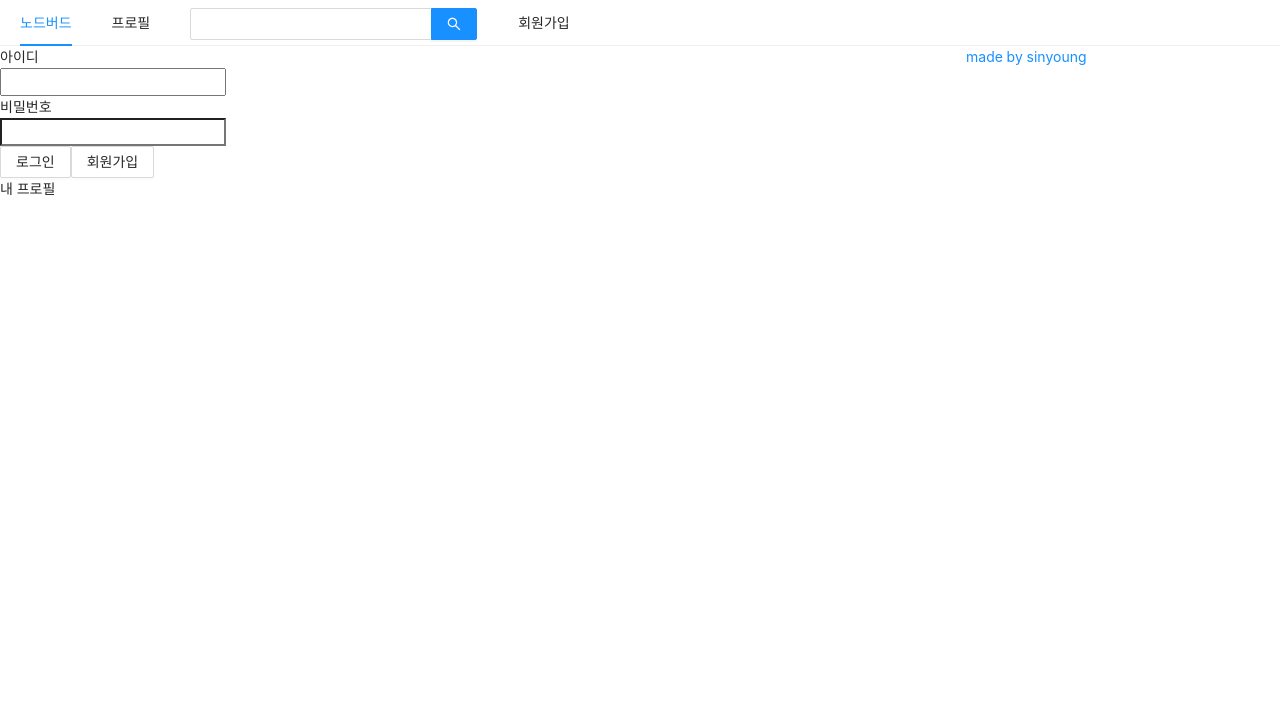
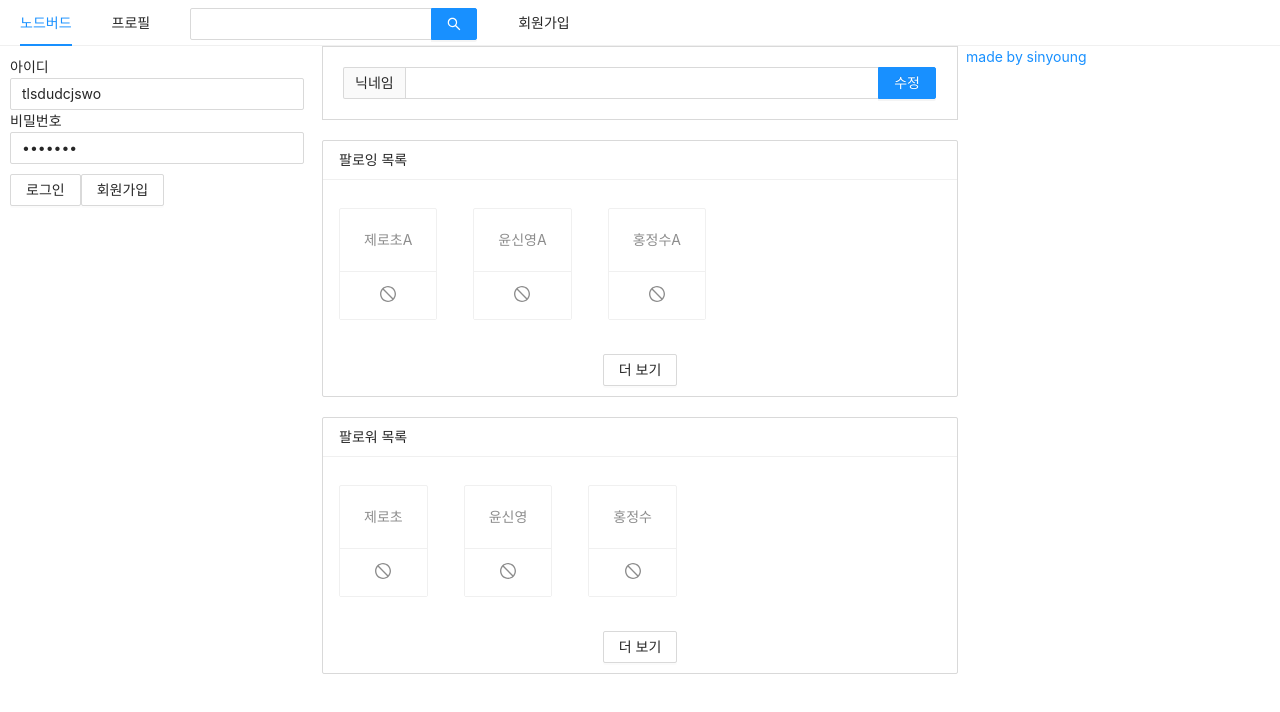
Before and after one commit to yenow/NodeBird-Lecture, a Next.js app: page /profile in a window 1280 px wide. Shown: the top 712 px of the page. Built offline with nearby package versions, Linux system fonts and the light colour scheme.

Commit message:
profile page

```diff
--- a/components/AppLayout.js
+++ b/components/AppLayout.js
@@ -2,6 +2,7 @@ import React, { useState } from "react";
 import propTypes from "prop-types";
 import Link from "next/link";
 import { Menu, Input, Row, Col } from "antd"; // Row, Col  :  반응형 UI를 지원
+import styled from "styled-components";
 import UserProfile from "../components/UserProfile";
 import LoginForm from "../components/LoginForm";
 
@@ -14,6 +15,11 @@ UI 설계 원칙
 /*
 특정 컴포넌트끼리 공통인 부분은 AppLayout.js처럼 레이아웃 파일을 만들어서 개별컴포넌트를 감싸는 방향으로
 */
+
+const SearchInput = styled(Input.Search)`
+  vertical-align: middle;
+`;
+
 const AppLayout = ({ children }) => {
   const [isLoggedIn, setIsLoggedIn] = useState(false);
 
@@ -32,10 +38,7 @@ const AppLayout = ({ children }) => {
             </Link>
           </Menu.Item>
           <Menu.Item>
-            <Input.Search
-              enterButton
-              style={{ verticalAlign: "middle" }}
-            ></Input.Search>
+            <SearchInput enterButton></SearchInput>
           </Menu.Item>
           <Menu.Item>
             <Link href="/signup">
@@ -43,12 +46,19 @@ const AppLayout = ({ children }) => {
             </Link>
           </Menu.Item>
         </Menu>
+
         <Row gutter={8}>
           {/* gutter = Col사이의 간격 */}
           <Col xs={24} md={6}>
-            {isLoggedIn ? <UserProfile /> : <LoginForm />}
+            {isLoggedIn ? (
+              <UserProfile setIsLoggedIn={setIsLoggedIn} />
+            ) : (
+              <LoginForm setIsLoggedIn={setIsLoggedIn} />
+            )}
           </Col>
-          <Col xs={24} md={12}></Col>
+          <Col xs={24} md={12}>
+            {children}
+          </Col>
           <Col xs={24} md={6}>
             <a
               href="https://github.com/yenow"
@@ -60,7 +70,6 @@ const AppLayout = ({ children }) => {
           </Col>
         </Row>
       </div>
-      {children}
     </div>
   );
 };
--- /dev/null
+++ b/components/FollowList.js
@@ -0,0 +1,33 @@
+import React from "react";
+import { Card, List, Button } from "antd";
+import { StopOutlined } from "@ant-design/icons";
+import PropTypes from "prop-types";
+
+function FollowList({ header, data }) {
+  return (
+    <List
+      style={{ marginBottom: 20 }}
+      grid={{ gutter: 4, xs: 2, md: 3 }}
+      size="small"
+      header={<div>{header}</div>}
+      loadMore={
+        <div style={{ textAlign: "center", margin: "10px 0" }}>
+          <Button>더 보기</Button>
+        </div>
+      }
+      bordered
+      dataSource={data}
+      renderItem={(item) => (
+        <List.Item style={{ marginTop: "20px" }}>
+          <Card actions={[<StopOutlined key="stop" />]}>
+            <Card.Meta description={item.nickname} />
+          </Card>
+        </List.Item>
+      )}
+    ></List>
+  );
+}
+
+FollowList.propTypes = {};
+
+export default FollowList;
--- a/components/LoginForm.js
+++ b/components/LoginForm.js
@@ -1,10 +1,24 @@
-import React, { useState, useCallback } from "react";
-import { Button, Form } from "antd";
+import React, { useState, useCallback, useMemo } from "react";
+import { Input, Button, Form } from "antd";
 import Link from "next/link";
+import styled from "styled-components"; // 스타일 컴포넌트?
 
-const LoginForm = () => {
-  const [id, setId] = useState("");
-  const [password, setPassword] = useState("");
+const ButtonWrapper = styled.div`
+  margin-top: 10px;
+`; // 여기 안에는 css적듯이 적으면 된다
+
+/*
+함수형 컴포넌트가 리렌더링 될때
+함수가 다시 실행되지만, return 부분에서 다시 다 그리는것이 아니라, 바뀐부분만 리렌더링한다.
+*/
+
+const FormWrapper = styled(Form)`
+  padding: 10px;
+`;
+
+const LoginForm = ({ setIsLoggedIn }) => {
+  const [id, setId] = useState("tlsdudcjswo");
+  const [password, setPassword] = useState("ysy5089");
 
   const onChangeId = useCallback((e) => {
     setId(e.target.value);
@@ -14,17 +28,38 @@ const LoginForm = () => {
     setPassword(e.target.value);
   }, []);
 
+  const style = useMemo(() => {
+    {
+      margin: 10;
+    }
+  }, []);
+
+  const onSubmitForm = useCallback(
+    (e) => {
+      // ant Design에서는 onFinish에 e.preventDefault();가 적용이 되어있다고한다.
+      console.log(id, password);
+      setIsLoggedIn(true);
+    },
+    [id, password],
+  );
+
   return (
-    <Form>
+    <FormWrapper onFinish={onSubmitForm}>
       <div>
         <label htmlFor="user-id">아이디</label>
         <br />
-        <input name="user-id" value={id} onChange={onChangeId} required />
+        <Input
+          name="user-id"
+          value={id}
+          onChange={onChangeId}
+          placeholder="아이디"
+          required
+        />
       </div>
       <div>
         <label htmlFor="user-password">비밀번호</label>
         <br />
-        <input
+        <Input
           name="user-password"
           type="password"
           value={password}
@@ -33,7 +68,16 @@ const LoginForm = () => {
         />
       </div>
       <div>
-        <Button htmlType="primary" htmlType="submit" loading={false}>
+        {" "}
+        {/*style={{ margin: "10px" }}*/}
+        {/* 스타일에 객체 넣으면 안된다고함. {} === {} 의 값이 false가 나오는데 당연하 다른 객체니까 이렇게 되는건데
+            이 컴포넌트가 리렌더링 될때, style의 값이 다른 객체를 참조하니까 하위 컴포넌트들을 모두 리렌더링하게됨
+            대안 :
+            1. ButtonWrapper 라는 스타일이 적용된 컴포넌트를 만든다. 그리고 바꾸고 싶은 객체를 감싼다?
+            2. useMemo를 통해서
+        */}
+        <ButtonWrapper>
+          <Button htmlType="submit" loading={false}>
             로그인
           </Button>
           <Link href="/signup">
@@ -41,8 +85,9 @@ const LoginForm = () => {
               <Button>회원가입</Button>
             </a>
           </Link>
+        </ButtonWrapper>
       </div>
-    </Form>
+    </FormWrapper>
   );
 };
 
--- /dev/null
+++ b/components/NicknameEditForm.js
@@ -0,0 +1,23 @@
+import React, { useMemo } from "react";
+import { Form, Input } from "antd";
+import PropTypes from "prop-types";
+
+function NicknameEditForm(props) {
+  const style = useMemo(() => {
+    return {
+      marginBottom: "20px",
+      border: "1px solid #d9d9d9",
+      padding: "20px",
+    };
+  }, []);
+
+  return (
+    <Form style={style}>
+      <Input.Search addonBefore="닉네임" enterButton="수정"></Input.Search>
+    </Form>
+  );
+}
+
+NicknameEditForm.propTypes = {};
+
+export default NicknameEditForm;
--- a/components/UserProfile.js
+++ b/components/UserProfile.js
@@ -1,7 +1,32 @@
-import React from "react";
+import React, { useCallback } from "react";
+import { Card, Avatar, Button } from "antd";
 
-const UserProfile = () => {
-  return <></>;
+const UserProfile = ({ setIsLoggedIn }) => {
+  const onLogOut = useCallback(() => {
+    setIsLoggedIn(false);
+  }, []);
+
+  return (
+    <Card
+      actions={[
+        <div key="twit">
+          짹짹
+          <br />0
+        </div>,
+        <div key="followings">
+          필로잉
+          <br />0
+        </div>,
+        <div key="followings">
+          팔로워
+          <br />0
+        </div>,
+      ]}
+    >
+      <Card.Meta avatar={<Avatar>ZC</Avatar>} title="ZeroCho"></Card.Meta>
+      <Button onClick={onLogOut}>로그아웃</Button>
+    </Card>
+  );
 };
 
 export default UserProfile;
--- a/pages/_app.js
+++ b/pages/_app.js
@@ -3,7 +3,12 @@
 import { Component } from "react";
 import PropTypes from "prop-types";
 import Head from "next/head"; // HEAD 컴포넌트
+import styled from "styled-components";
 import "antd/dist/antd.css";
+
+styled(Component)`
+  margin-top: 10px;
+`;
 
 const App = ({ Component }) => {
   // Component가 모든페이지의 컴포넌트를 말하는듯 싶다..
--- a/pages/profile.js
+++ b/pages/profile.js
@@ -1,12 +1,33 @@
-import React from 'react';
-import AppLayout from '../components/AppLayout';
+import React from "react";
+import Head from "next/head";
+import AppLayout from "../components/AppLayout";
+import NicknameEditForm from "../components/NicknameEditForm";
+import FollowList from "../components/FollowList";
 
 const Profile = () => {
-    return (
-        <AppLayout>
-            <div>내 프로필</div>
-        </AppLayout>
-    );
+  const followerList = [
+    { nickname: "제로초" },
+    { nickname: "윤신영" },
+    { nickname: "홍정수" },
+  ];
+  const followingList = [
+    { nickname: "제로초A" },
+    { nickname: "윤신영A" },
+    { nickname: "홍정수A" },
+  ];
+
+  return (
+    <>
+      <Head>
+        <title>내 프로필 | NodeBird</title>
+      </Head>
+      <AppLayout>
+        <NicknameEditForm></NicknameEditForm>
+        <FollowList header="팔로잉 목록" data={followingList}></FollowList>
+        <FollowList header="팔로워 목록" data={followerList}></FollowList>
+      </AppLayout>
+    </>
+  );
 };
 
 export default Profile;
```
Also changed, not shown: components/sample.js (added, +7 -0 lines). Lines whose indentation alone changed are shown as unchanged.
